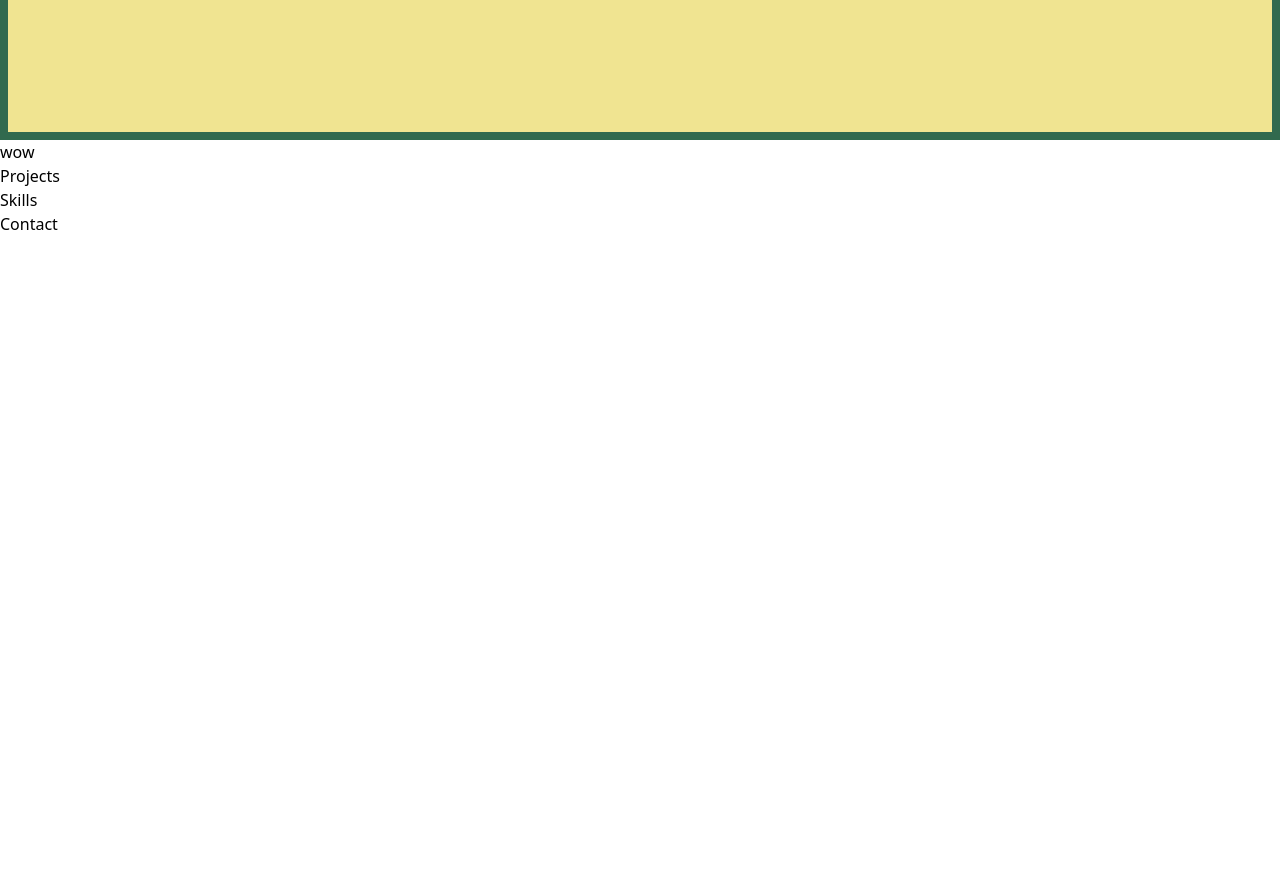
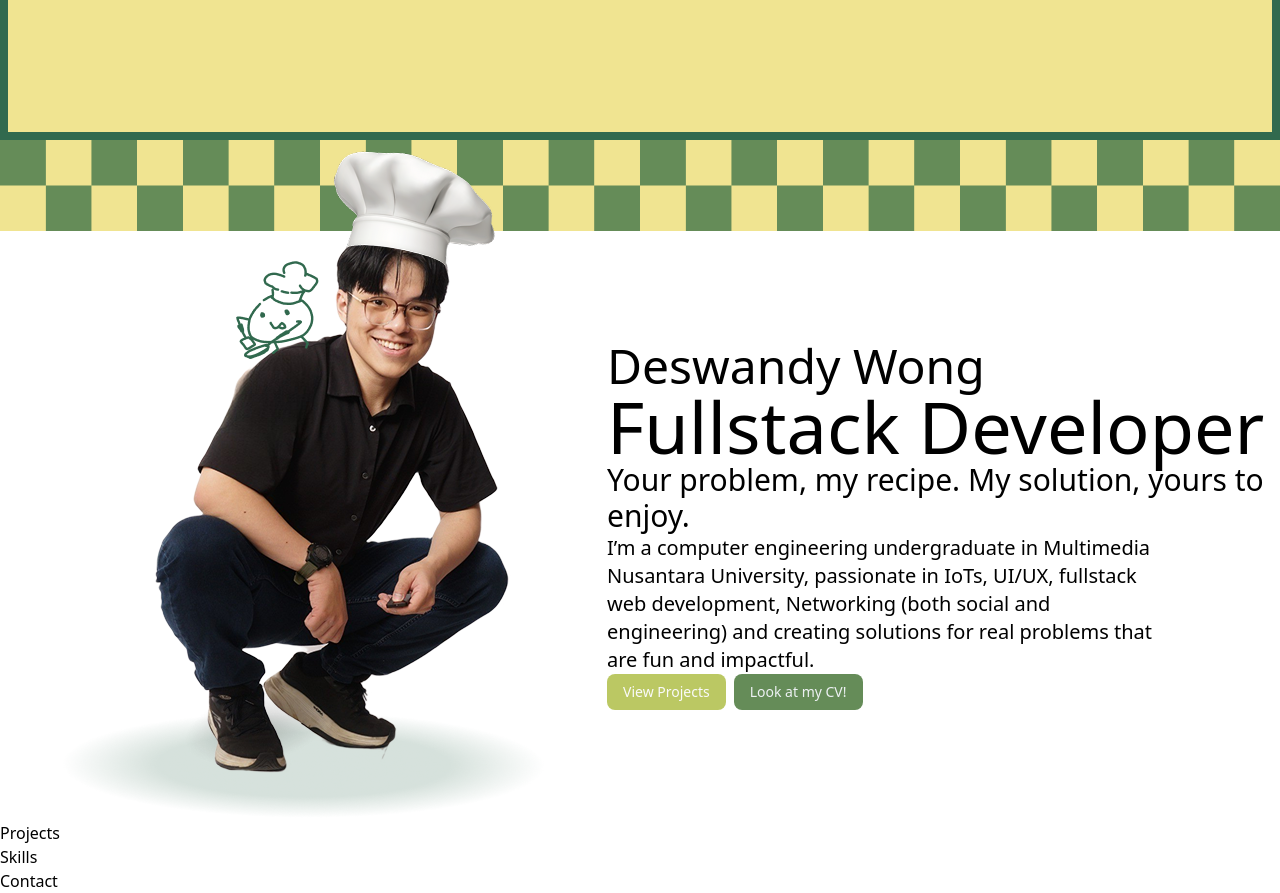
Before and after one commit to Deswandy/portfolio, a React (Vite) app: page / in a window 1280 px wide. Shown: the part 500-1393 px from the top of the page. Before the commit the page ends 800 px from the top, so only its background shows below. Built offline with nearby package versions, Linux system fonts and the light colour scheme.

Commit message:
feat: view me

```diff
--- a/src/components/Profile.tsx
+++ b/src/components/Profile.tsx
@@ -1,10 +1,33 @@
+import tiles from "@/assets/images/landing-tiles3.png";
+import me from "@/assets/images/me.png";
+import { Button } from "./ui/button";
 
 const Profile = () => {
   return (
-    <div>
-      wow
+    <div className="relative">
+      <img src={tiles} className="w-full" />
+      <div className="flex flex-row items-center gap-12">
+        <img src={me} className="-mt-24 ml-12" />
+        <div>
+          <h1 className="text-5xl">Deswandy Wong</h1>
+          <h1 className="text-7xl">Fullstack Developer</h1>
+          <h2 className="text-3xl">
+            Your problem, my recipe. My solution, yours to enjoy.
+          </h2>
+          <p className="text-xl text-wrap w-10/12">
+            I’m a computer engineering undergraduate in Multimedia Nusantara
+            University, passionate in IoTs, UI/UX, fullstack web development,
+            Networking (both social and engineering) and creating solutions for
+            real problems that are fun and impactful.
+          </p>
+          <div className="flex flex-row gap-2">
+            <Button>View Projects</Button>
+            <Button variant="secondary">Look at my CV!</Button>
+          </div>
+        </div>
+      </div>
     </div>
-  )
-}
+  );
+};
 
-export default Profile
+export default Profile;
```
Also changed, not shown: src/assets/images/landing-tiles3.png (added).
